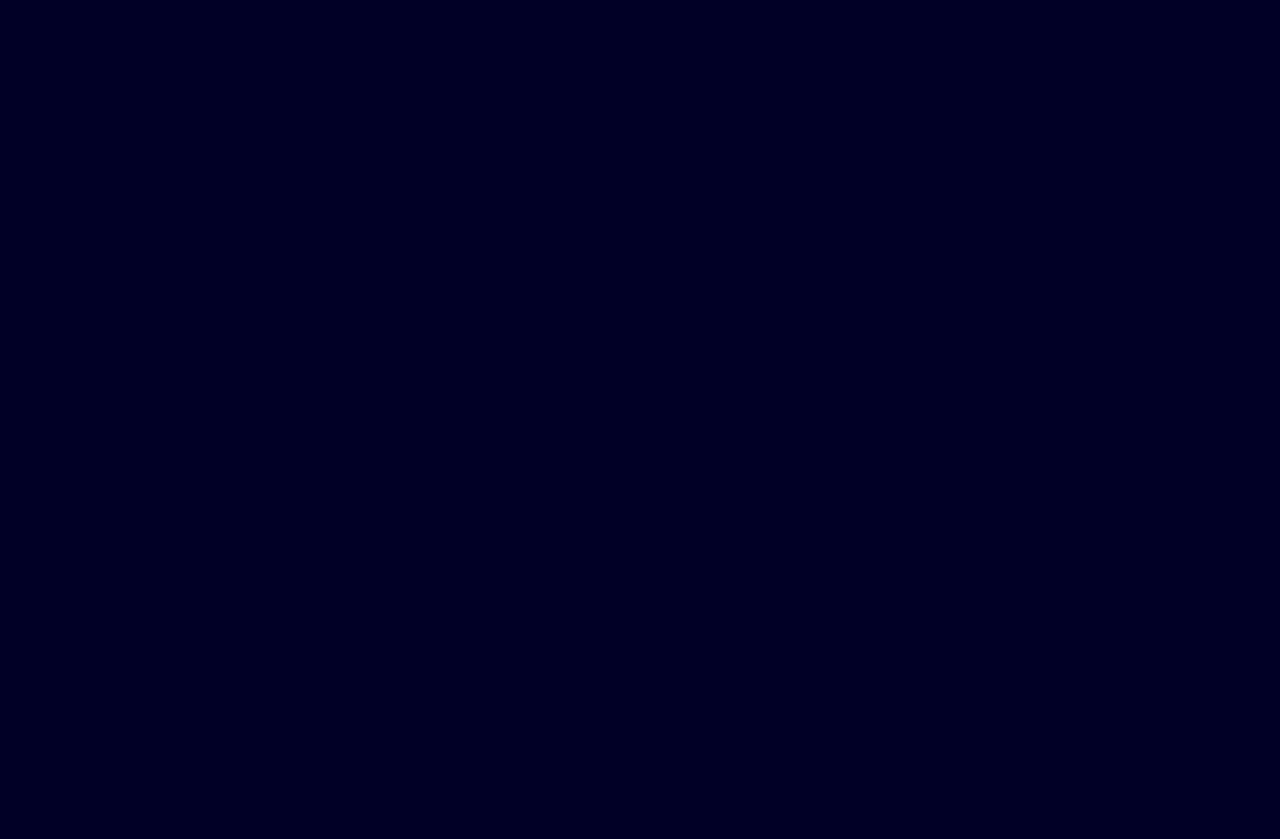
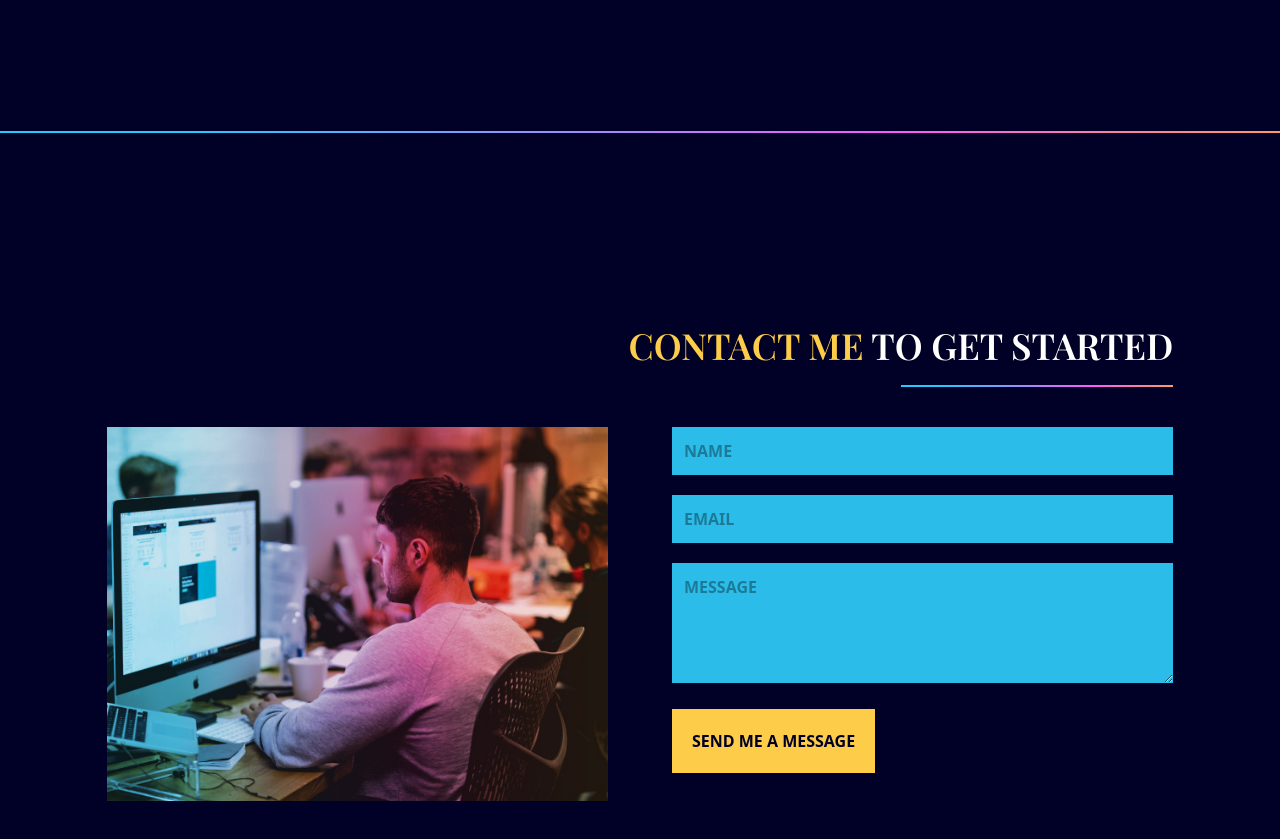
Before and after one commit to brianmarete/portfolio, a React (Vite) app: page / in a window 1280 px wide. Shown: the part 3180-4019 px from the top of the page. Before the commit the page ends 3311 px from the top, so only its background shows below. Built offline with nearby package versions, Linux system fonts and the light colour scheme.

Commit message:
Contact form

```diff
--- a/package.json
+++ b/package.json
@@ -14,6 +14,7 @@
     "react": "^18.3.1",
     "react-anchor-link-smooth-scroll": "^1.0.12",
     "react-dom": "^18.3.1",
+    "react-hook-form": "^7.53.0",
     "react-icons": "^5.3.0"
   },
   "devDependencies": {
--- a/src/App.tsx
+++ b/src/App.tsx
@@ -6,6 +6,7 @@ import DotGroup from "./scenes/Dotgroup";
 import LineGradient from "./components/LineGradient";
 import MySkills from "./scenes/MySkills";
 import Projects from "./scenes/Projects";
+import Contact from "./scenes/Contact";
 
 function App() {
   const [selectedPage, setSelectedPage] = useState("home");
@@ -43,6 +44,10 @@ function App() {
       <div className="w-5/6 mx-auto">
         <Projects />
       </div>
+      <LineGradient />
+      <div className="w-5/6 mx-auto md:h-full">
+        <Contact />
+      </div>
     </div>
   );
 }
--- /dev/null
+++ b/src/scenes/Contact.tsx
@@ -0,0 +1,142 @@
+import LineGradient from "../components/LineGradient";
+import { useForm } from "react-hook-form";
+import { motion } from "framer-motion";
+
+const Contact = () => {
+  const {
+    register,
+    trigger,
+    formState: { errors },
+  } = useForm();
+
+  const onSubmit = async (e) => {
+    console.log("~ e", e);
+    const isValid = await trigger();
+    if (!isValid) {
+      e.preventDefault();
+    }
+  };
+
+  return (
+    <section id="contact" className="contact py-48">
+      {/* HEADINGS */}
+      <motion.div
+        initial="hidden"
+        whileInView="visible"
+        viewport={{ once: true, amount: 0.5 }}
+        transition={{ duration: 0.5 }}
+        variants={{
+          hidden: { opacity: 0, x: 50 },
+          visible: { opacity: 1, x: 0 },
+        }}
+        className="flex justify-end w-full"
+      >
+        <div>
+          <p className="font-playfair font-semibold text-4xl">
+            <span className="text-yellow">CONTACT ME</span> TO GET STARTED
+          </p>
+          <div className="flex md:justify-end my-5">
+            <LineGradient width="w-1/2" />
+          </div>
+        </div>
+      </motion.div>
+
+      {/* FORM & IMAGE */}
+      <div className="md:flex md:justify-between gap-16 mt-5">
+        <motion.div
+          initial="hidden"
+          whileInView="visible"
+          viewport={{ once: true, amount: 0.5 }}
+          transition={{ duration: 0.5 }}
+          variants={{
+            hidden: { opacity: 0, y: 50 },
+            visible: { opacity: 1, y: 0 },
+          }}
+          className="basis-1/2 flex justify-center"
+        >
+          <img src="../assets/contact-image.jpeg" alt="contact" />
+        </motion.div>
+
+        <motion.div
+          initial="hidden"
+          whileInView="visible"
+          viewport={{ once: true, amount: 0.5 }}
+          transition={{ delay: 0.2, duration: 0.5 }}
+          variants={{
+            hidden: { opacity: 0, y: 50 },
+            visible: { opacity: 1, y: 0 },
+          }}
+          className="basis-1/2 mt-10 md:mt-0"
+        >
+          <form
+            target="_blank"
+            onSubmit={onSubmit}
+            action="https://formsubmit.co/a61ad0cf73996862f69bf0da12403f15"
+            method="POST"
+          >
+            <input
+              className="w-full bg-blue font-semibold placeholder-opaque-black p-3"
+              type="text"
+              placeholder="NAME"
+              {...register("name", {
+                required: true,
+                maxLength: 100,
+              })}
+            />
+            {errors.name && (
+              <p className="text-red mt-1">
+                {errors.name.type === "required" && "This field is required."}
+                {errors.name.type === "maxLength" && "Max length is 100 char."}
+              </p>
+            )}
+
+            <input
+              className="w-full bg-blue font-semibold placeholder-opaque-black p-3 mt-5"
+              type="text"
+              placeholder="EMAIL"
+              {...register("email", {
+                required: true,
+                pattern: /^[A-Z0-9._%+-]+@[A-Z0-9.-]+\.[A-Z]{2,}$/i,
+              })}
+            />
+            {errors.email && (
+              <p className="text-red mt-1">
+                {errors.email.type === "required" && "This field is required."}
+                {errors.email.type === "pattern" && "Invalid email address."}
+              </p>
+            )}
+
+            <textarea
+              className="w-full bg-blue font-semibold placeholder-opaque-black p-3 mt-5"
+              name="message"
+              placeholder="MESSAGE"
+              rows="4"
+              cols="50"
+              {...register("message", {
+                required: true,
+                maxLength: 2000,
+              })}
+            />
+            {errors.message && (
+              <p className="text-red mt-1">
+                {errors.message.type === "required" &&
+                  "This field is required."}
+                {errors.message.type === "maxLength" &&
+                  "Max length is 2000 char."}
+              </p>
+            )}
+
+            <button
+              className="p-5 bg-yellow font-semibold text-deep-blue mt-5 hover:bg-red hover:text-white transition duration-500"
+              type="submit"
+            >
+              SEND ME A MESSAGE
+            </button>
+          </form>
+        </motion.div>
+      </div>
+    </section>
+  );
+};
+
+export default Contact;
```
Also changed, not shown: 1 other file (tests, documents, lock files or other folders).
